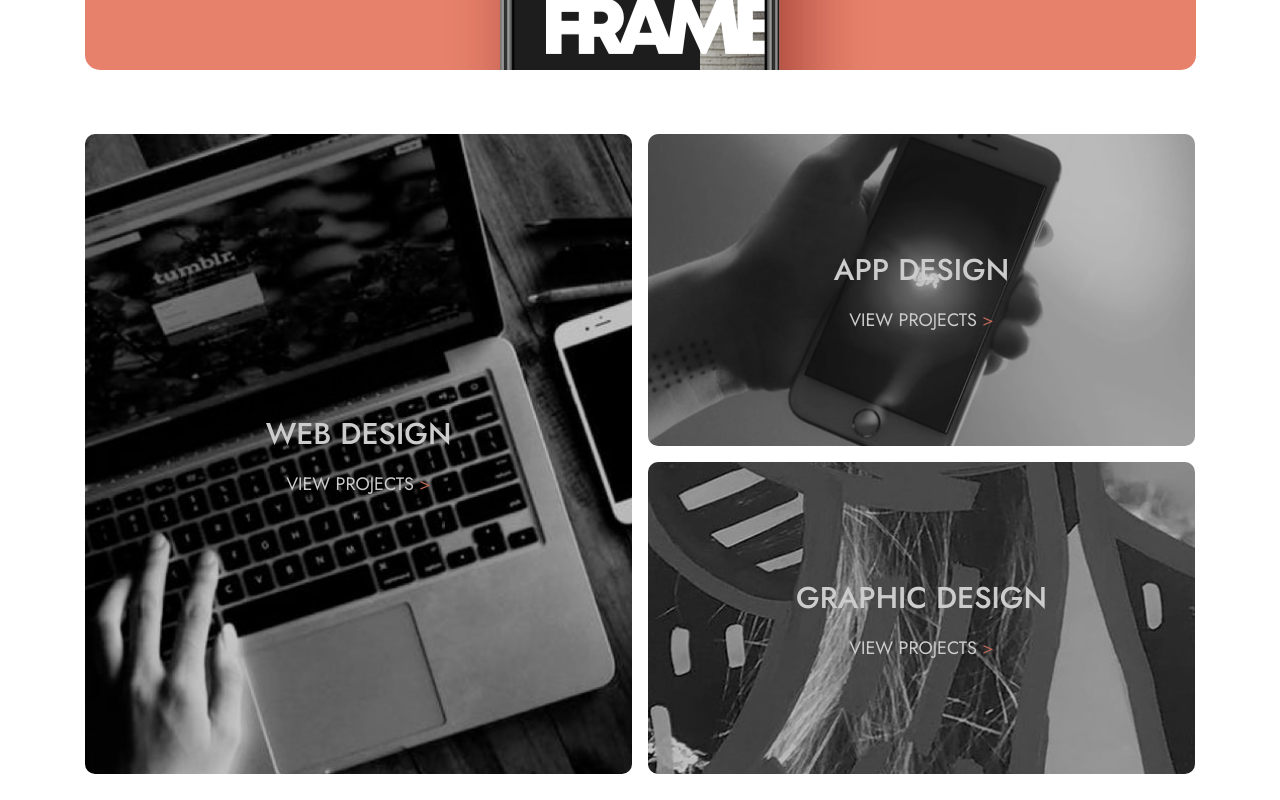
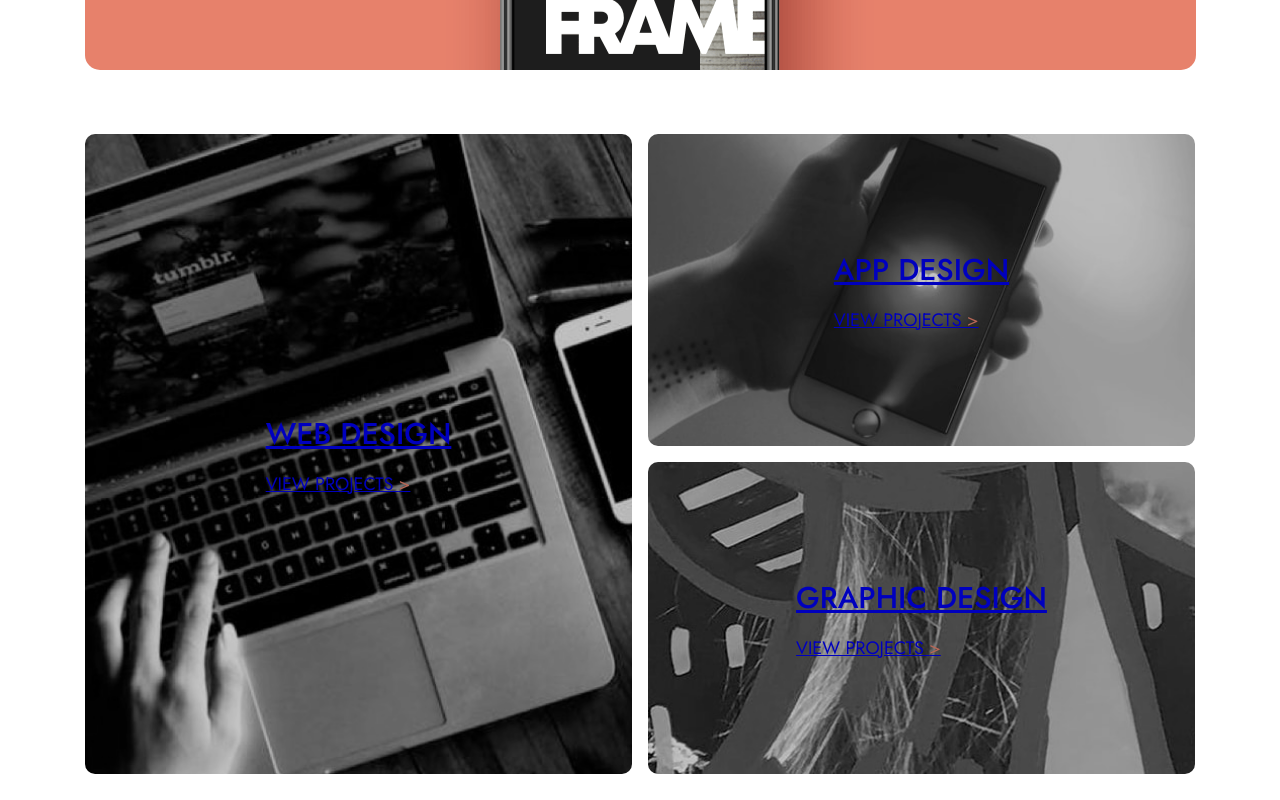
Before and after one commit to LeoLoureiro-code/Designo, an Angular app: page /home in a window 1280 px wide. Shown: the part 880-1680 px from the top of the page. Built offline with nearby package versions, Linux system fonts and the light colour scheme.

Commit message:
add routerlink to anchors

```diff
--- a/src/components/design-section/design-section.component.html
+++ b/src/components/design-section/design-section.component.html
@@ -1,17 +1,25 @@
 <section>
-    <div class="design-type web-design">
+
+    <!--Fix the position of the hover in the links-->
+    <a [routerLink]="['/designs']" routerLinkActive="router-link-active" class="design-type web-design">
+        <div >
             <div class="hover-div"></div>
             <h2 class="design-title">WEB DESIGN</h2>
             <p class="design-paragraph">VIEW PROJECTS <span class="">&gt;</span></p>
         </div>
-    <div class="design-type app-design">
+    </a>
+    <a [routerLink]="['/designs']" routerLinkActive="router-link-active" class="design-type app-design">
+        <div >
             <div class="hover-div"></div>
             <h2 class="design-title">APP DESIGN</h2>
             <p class="design-paragraph">VIEW PROJECTS <span>&gt;</span></p>
         </div>
-    <div class="design-type graphic-design">
+    </a>
+    <a [routerLink]="['/designs']" routerLinkActive="router-link-active" class="graphic-design design-type">
+    <div >
         <div class="hover-div"></div>
             <h2 class="design-title">GRAPHIC DESIGN</h2>
             <p class="design-paragraph">VIEW PROJECTS <span>&gt;</span></p>
     </div>
+    </a>
 </section>
--- a/src/components/design-section/design-section.component.ts
+++ b/src/components/design-section/design-section.component.ts
@@ -1,9 +1,10 @@
 import { Component } from '@angular/core';
+import { RouterModule } from '@angular/router';
 
 @Component({
   selector: 'design-section',
   standalone: true,
-  imports: [],
+  imports: [RouterModule],
   templateUrl: './design-section.component.html',
   styleUrl: './design-section.component.scss'
 })
```
Lines whose indentation alone changed are shown as unchanged.
